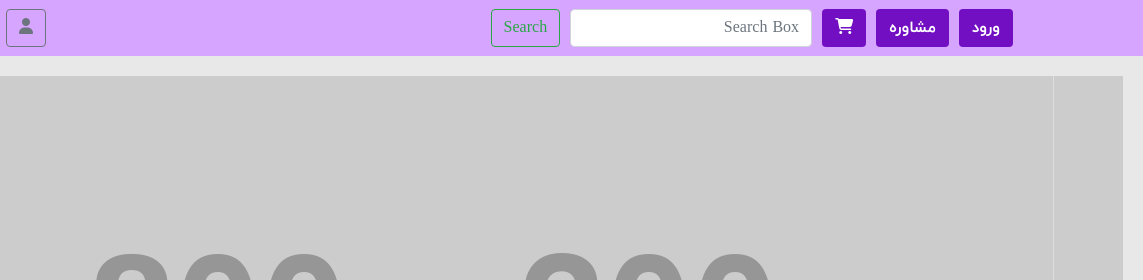
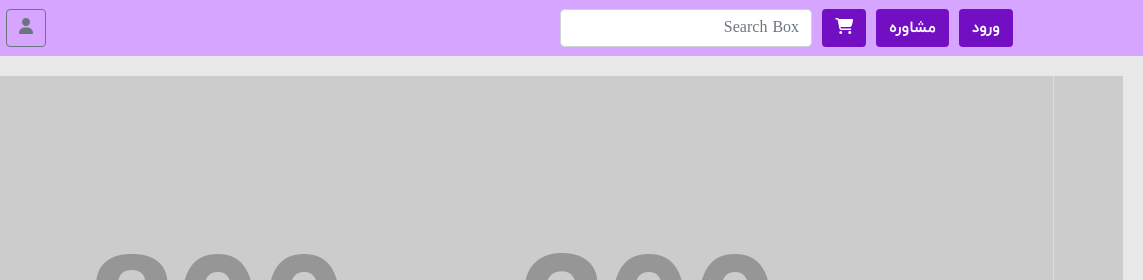
Before and after one commit to Hope-Keeper/LMS-bootstrap-project, a plain HTML site: page index.html in a window 1280 px wide. Shown: the top 280 px of the page, 137-1280 px from the left. Drawn offline with nearby package versions, Linux system fonts and the light colour scheme; placeholder pictures from the web are drawn by us.

Commit message:
Fix : some changes

```diff
--- a/index.html
+++ b/index.html
@@ -24,7 +24,7 @@
     <!--Navbar-->
     <nav class="navbar navbar-expand-lg bg-">
       <div class="container-lg">
-
+      <div class="w-90">
             <button
               class="navbar-toggler"
               type="button"
@@ -37,7 +37,7 @@
               <i class="fa-solid fa-bars"></i>
             </button>
             <div class="collapse navbar-collapse" id="navbarSupportedContent">
-              <ul class="navbar-nav me-auto mb-2 mb-lg-0">
+              <ul class="navbar-nav  mb-2 mb-lg-0">
                 <button type="button" class="btn header-btn">ورود</button>
                 <li class="nav-item">
                   <button type="button" class="btn header-btn">مشاوره</button>
@@ -49,22 +49,20 @@
                   </button>
                 </li>
                 <li class="nav-item">
-                  <form class="d-flex" role="search">
+                  <form class="" role="search">
                     <input
-                      class="form-control me-2"
+                      class="form-control"
                       type="search"
                       placeholder="Search Box"
                       aria-label="Search"
                     />
-                    <button class="btn btn-outline-success" type="submit">
-                      Search
-                    </button>
+
                   </form>
                 </li>
               </ul>
             </div>
-
-       <div>
+          </div>
+       <div class="w-10">
             <button class="btn btn-outline-secondary">
               <i class="fas fa-user"></i>
             </button>
```
